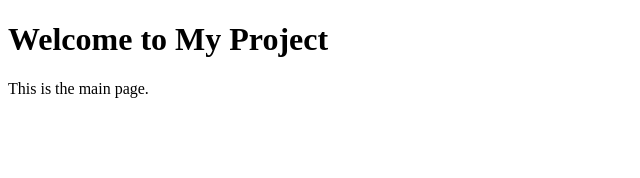
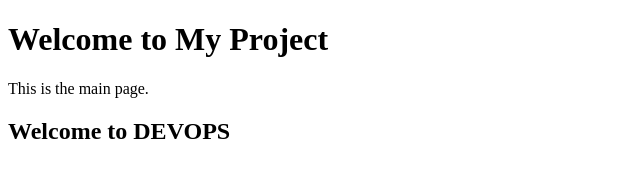
Before and after one commit to Sujith-1905/Feature-branch-practice, a plain HTML site: page index.html in a window 1280 px wide. Shown: the whole page, without its empty margins (0-640 px from the left). Drawn offline with Linux system fonts and the light colour scheme.

Commit message:
Second change

```diff
--- a/index.html
+++ b/index.html
@@ -6,5 +6,6 @@
 <body>
     <h1>Welcome to My Project</h1>
     <p>This is the main page.</p>
+<h2>Welcome to DEVOPS</h2>
 </body>
 </html>
```
